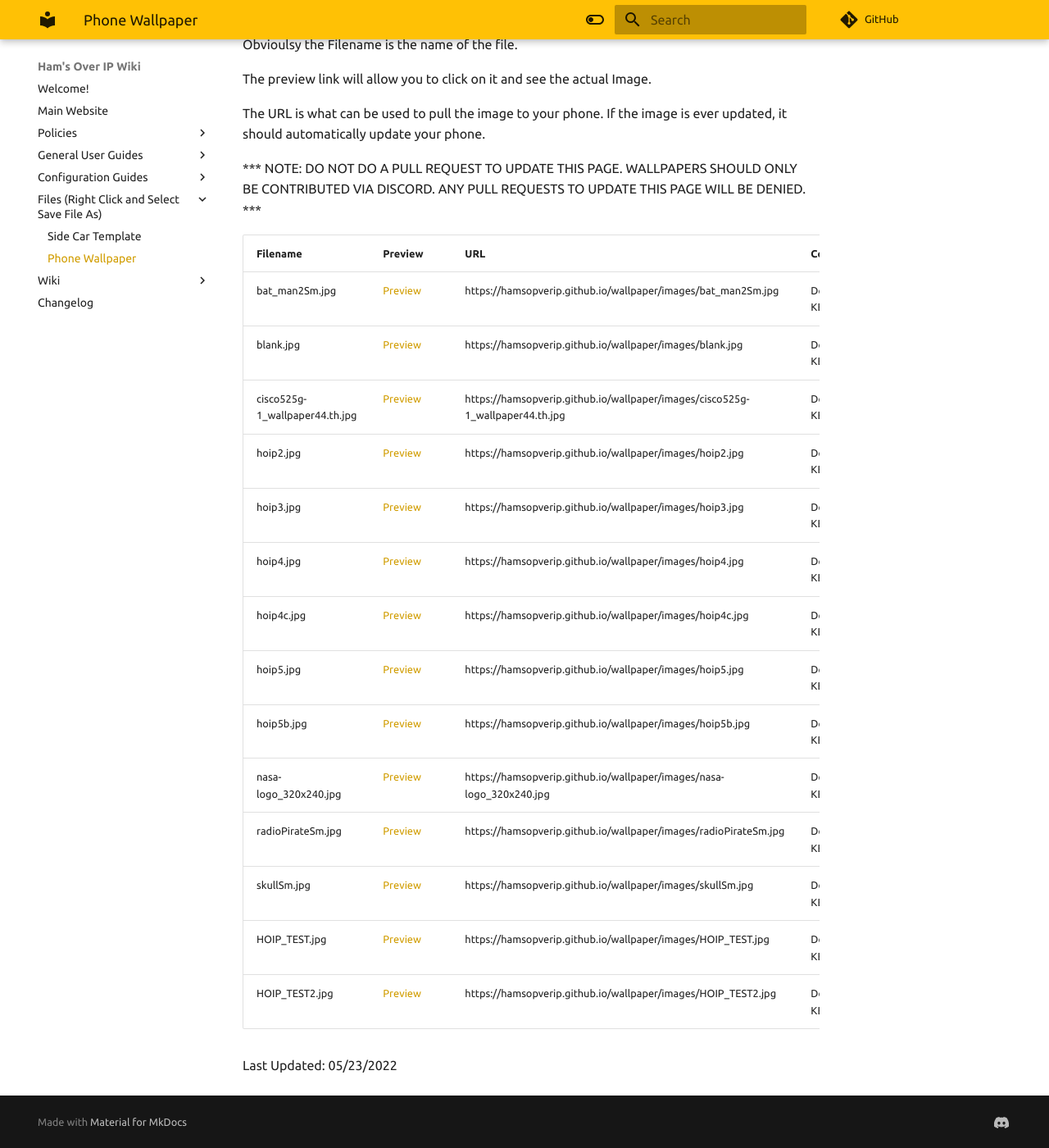
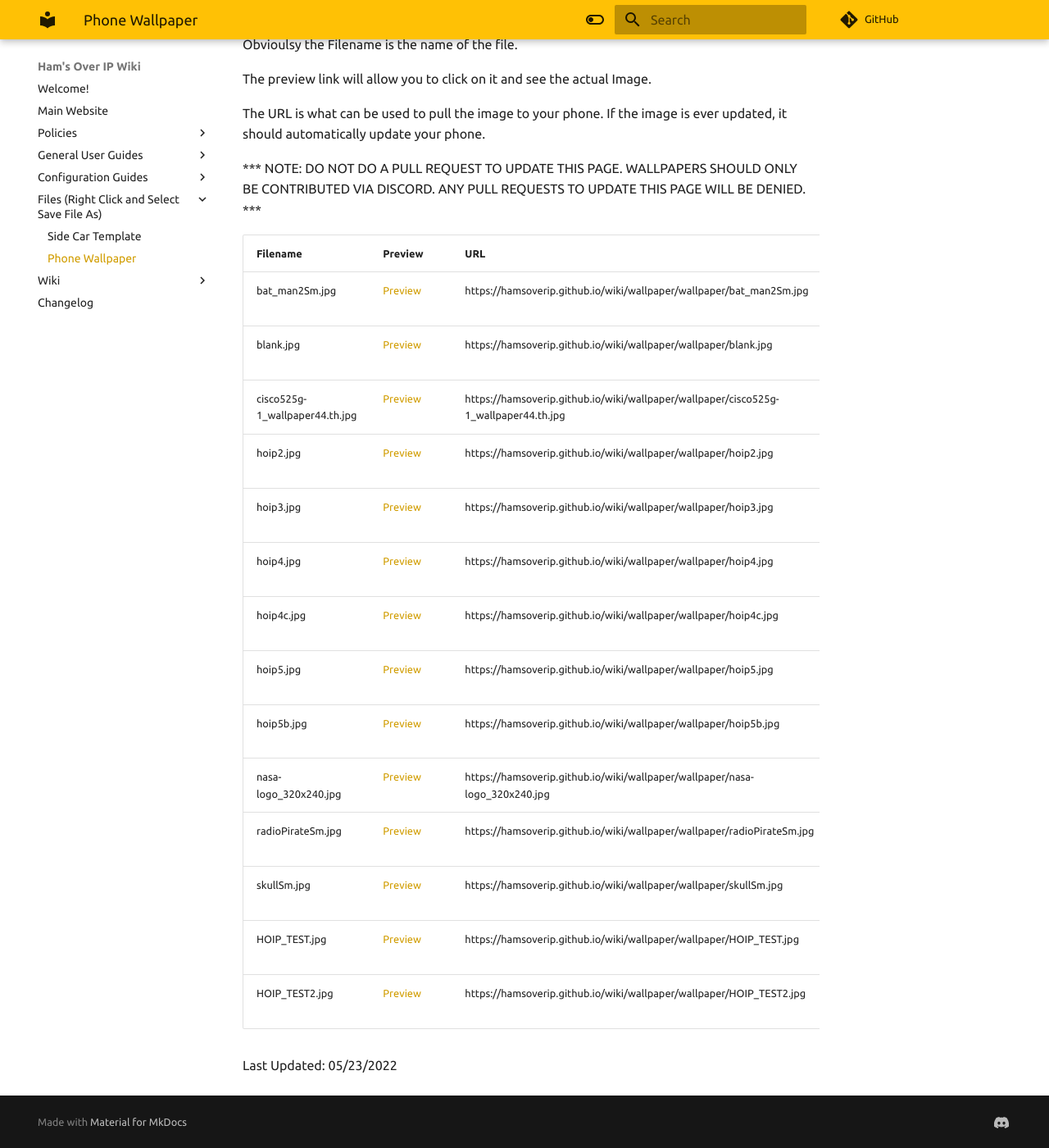
Before and after one commit to hamsoverip/wiki, an MkDocs documentation site: the page built from docs/wallpaper/wallpaper.md, in a window 1280 px wide and 1400 px high, scrolled down 246 px. Shown: the whole window at 82% size. Built offline with MkDocs 1.6.1 and Material for MkDocs 9.7.7, drawn with Linux system fonts in a browser that asks for light colours; comment, search, counter and statistics services are not loaded; some of the changed lines change nothing that is shown.

Commit message:
Fixing links Issue

```diff
--- a/docs/wallpaper/wallpaper.md
+++ b/docs/wallpaper/wallpaper.md
@@ -14,19 +14,19 @@ The URL is what can be used to pull the image to your phone. If the image is eve
 
 | Filename | Preview | URL | Contributor |
 |---------|---------|---------|---------|
-| bat_man2Sm.jpg | [Preview](https://hamsopverip.github.io/wallpaper/images/bat_man2Sm.jpg) | https://hamsopverip.github.io/wallpaper/images/bat_man2Sm.jpg | Doug, KE5CDK |
-| blank.jpg | [Preview](https://hamsopverip.github.io/wallpaper/images/blank.jpg) | https://hamsopverip.github.io/wallpaper/images/blank.jpg | Doug, KE5CDK |
-| cisco525g-1_wallpaper44.th.jpg | [Preview](https://hamsopverip.github.io/wallpaper/images/cisco525g-1_wallpaper44.th.jpg) | https://hamsopverip.github.io/wallpaper/images/cisco525g-1_wallpaper44.th.jpg | Doug, KE5CDK |
-| hoip2.jpg | [Preview](https://hamsopverip.github.io/wallpaper/images/hoip2.jpg) | https://hamsopverip.github.io/wallpaper/images/hoip2.jpg | Doug, KE5CDK |
-| hoip3.jpg | [Preview](https://hamsopverip.github.io/wallpaper/images/hoip3.jpg) | https://hamsopverip.github.io/wallpaper/images/hoip3.jpg | Doug, KE5CDK |
-| hoip4.jpg | [Preview](https://hamsopverip.github.io/wallpaper/images/hoip4.jpg) | https://hamsopverip.github.io/wallpaper/images/hoip4.jpg | Doug, KE5CDK |
-| hoip4c.jpg | [Preview](https://hamsopverip.github.io/wallpaper/images/hoip4c.jpg) | https://hamsopverip.github.io/wallpaper/images/hoip4c.jpg | Doug, KE5CDK |
-| hoip5.jpg | [Preview](https://hamsopverip.github.io/wallpaper/images/hoip5.jpg) | https://hamsopverip.github.io/wallpaper/images/hoip5.jpg | Doug, KE5CDK |
-| hoip5b.jpg | [Preview](https://hamsopverip.github.io/wallpaper/images/hoip5b.jpg) | https://hamsopverip.github.io/wallpaper/images/hoip5b.jpg | Doug, KE5CDK |
-| nasa-logo_320x240.jpg | [Preview](https://hamsopverip.github.io/wallpaper/images/nasa-logo_320x240.jpg) | https://hamsopverip.github.io/wallpaper/images/nasa-logo_320x240.jpg | Doug, KE5CDK |
-| radioPirateSm.jpg | [Preview](https://hamsopverip.github.io/wallpaper/images/radioPirateSm.jpg) | https://hamsopverip.github.io/wallpaper/images/radioPirateSm.jpg | Doug, KE5CDK |
-| skullSm.jpg | [Preview](https://hamsopverip.github.io/wallpaper/images/skullSm.jpg) | https://hamsopverip.github.io/wallpaper/images/skullSm.jpg | Doug, KE5CDK |
-| HOIP_TEST.jpg | [Preview](https://hamsopverip.github.io/wallpaper/images/HOIP_TEST.jpg) | https://hamsopverip.github.io/wallpaper/images/HOIP_TEST.jpg | Doug, KE5CDK |
-| HOIP_TEST2.jpg | [Preview](https://hamsopverip.github.io/wallpaper/images/HOIP_TEST2.jpg) | https://hamsopverip.github.io/wallpaper/images/HOIP_TEST2.jpg | Doug, KE5CDK |
+| bat_man2Sm.jpg | [Preview](https://hamsoverip.github.io/wiki/wallpaper/wallpaper/bat_man2Sm.jpg) | https://hamsoverip.github.io/wiki/wallpaper/wallpaper/bat_man2Sm.jpg | Doug, KE5CDK |
+| blank.jpg | [Preview](https://hamsoverip.github.io/wiki/wallpaper/wallpaper/blank.jpg) | https://hamsoverip.github.io/wiki/wallpaper/wallpaper/blank.jpg | Doug, KE5CDK |
+| cisco525g-1_wallpaper44.th.jpg | [Preview](https://hamsoverip.github.io/wiki/wallpaper/wallpaper/cisco525g-1_wallpaper44.th.jpg) | https://hamsoverip.github.io/wiki/wallpaper/wallpaper/cisco525g-1_wallpaper44.th.jpg | Doug, KE5CDK |
+| hoip2.jpg | [Preview](https://hamsoverip.github.io/wiki/wallpaper/wallpaper/hoip2.jpg) | https://hamsoverip.github.io/wiki/wallpaper/wallpaper/hoip2.jpg | Doug, KE5CDK |
+| hoip3.jpg | [Preview](https://hamsoverip.github.io/wiki/wallpaper/wallpaper/hoip3.jpg) | https://hamsoverip.github.io/wiki/wallpaper/wallpaper/hoip3.jpg | Doug, KE5CDK |
+| hoip4.jpg | [Preview](https://hamsoverip.github.io/wiki/wallpaper/wallpaper/hoip4.jpg) | https://hamsoverip.github.io/wiki/wallpaper/wallpaper/hoip4.jpg | Doug, KE5CDK |
+| hoip4c.jpg | [Preview](https://hamsoverip.github.io/wiki/wallpaper/wallpaper/hoip4c.jpg) | https://hamsoverip.github.io/wiki/wallpaper/wallpaper/hoip4c.jpg | Doug, KE5CDK |
+| hoip5.jpg | [Preview](https://hamsoverip.github.io/wiki/wallpaper/wallpaper/hoip5.jpg) | https://hamsoverip.github.io/wiki/wallpaper/wallpaper/hoip5.jpg | Doug, KE5CDK |
+| hoip5b.jpg | [Preview](https://hamsoverip.github.io/wiki/wallpaper/wallpaper/hoip5b.jpg) | https://hamsoverip.github.io/wiki/wallpaper/wallpaper/hoip5b.jpg | Doug, KE5CDK |
+| nasa-logo_320x240.jpg | [Preview](https://hamsoverip.github.io/wiki/wallpaper/wallpaper/nasa-logo_320x240.jpg) | https://hamsoverip.github.io/wiki/wallpaper/wallpaper/nasa-logo_320x240.jpg | Doug, KE5CDK |
+| radioPirateSm.jpg | [Preview](https://hamsoverip.github.io/wiki/wallpaper/wallpaper/radioPirateSm.jpg) | https://hamsoverip.github.io/wiki/wallpaper/wallpaper/radioPirateSm.jpg | Doug, KE5CDK |
+| skullSm.jpg | [Preview](https://hamsoverip.github.io/wiki/wallpaper/wallpaper/skullSm.jpg) | https://hamsoverip.github.io/wiki/wallpaper/wallpaper/skullSm.jpg | Doug, KE5CDK |
+| HOIP_TEST.jpg | [Preview](https://hamsoverip.github.io/wiki/wallpaper/wallpaper/HOIP_TEST.jpg) | https://hamsoverip.github.io/wiki/wallpaper/wallpaper/HOIP_TEST.jpg | Doug, KE5CDK |
+| HOIP_TEST2.jpg | [Preview](https://hamsoverip.github.io/wiki/wallpaper/wallpaper/HOIP_TEST2.jpg) | https://hamsoverip.github.io/wiki/wallpaper/wallpaper/HOIP_TEST2.jpg | Doug, KE5CDK |
 
 Last Updated: 05/23/2022
```
